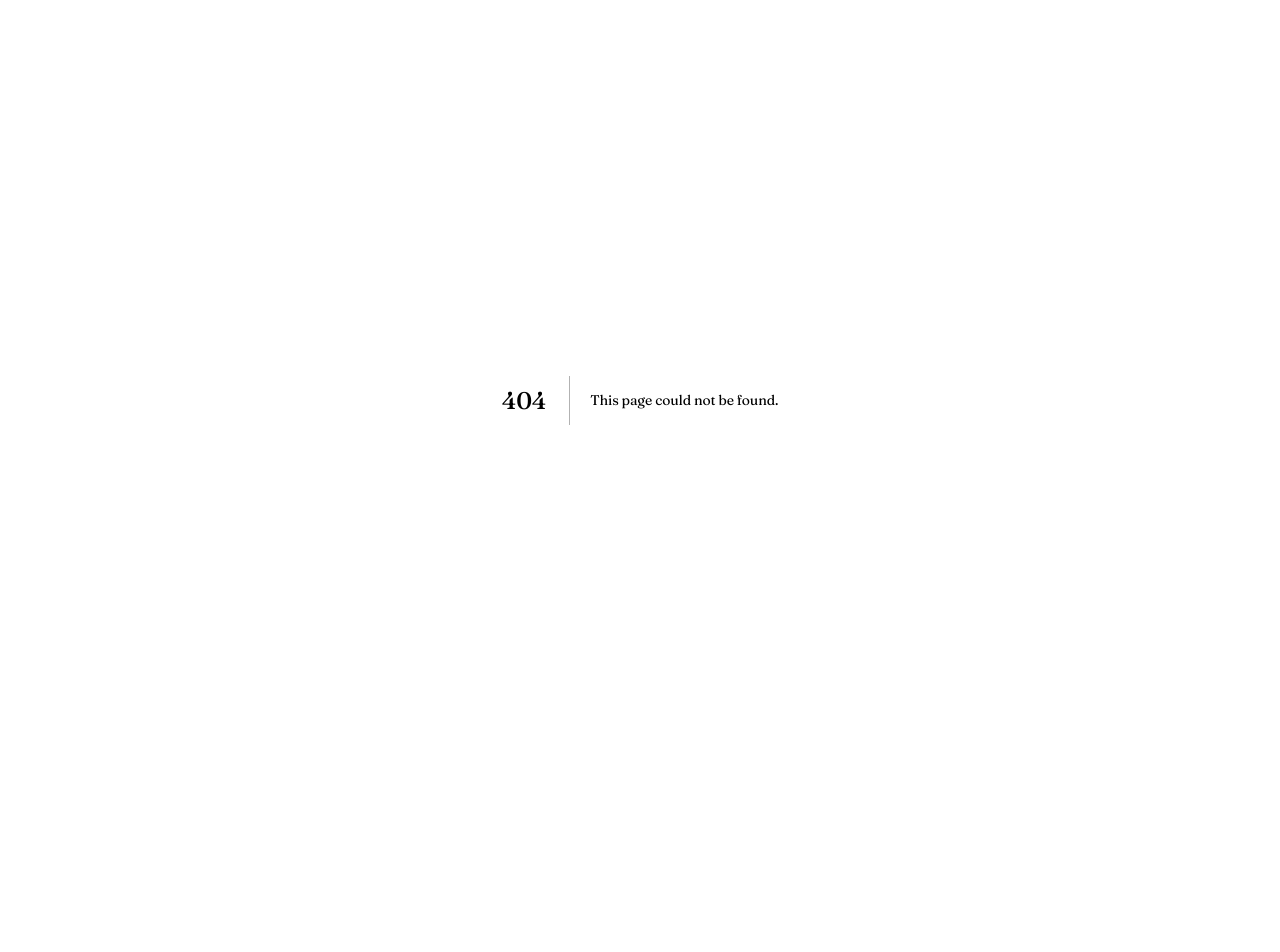
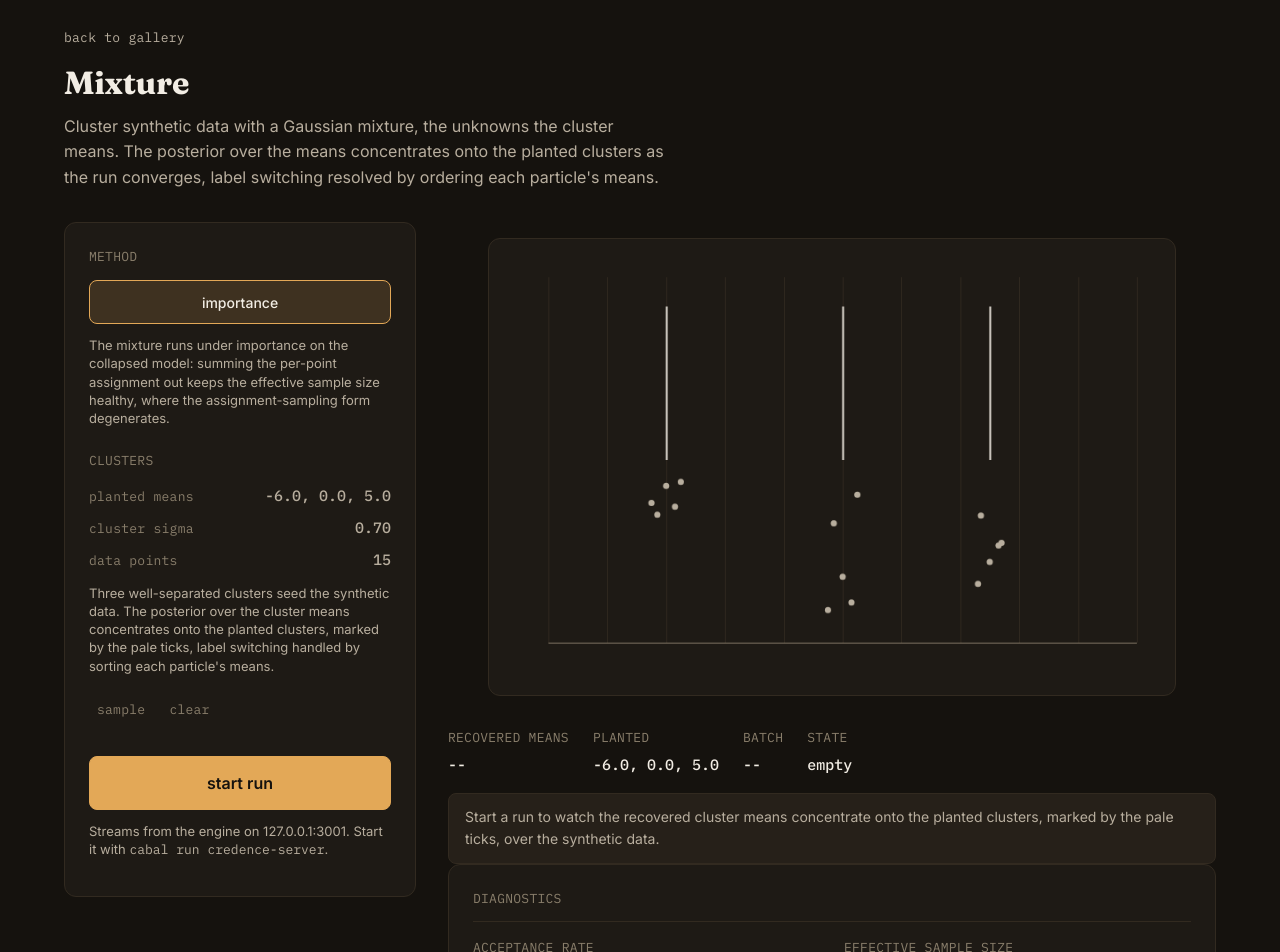
Before and after one commit to Abdalla-Eldoumani/credence, a Next.js app in the folder web/: page /mixture in a window 1280 px wide. Before the commit this address had no page. Shown: the top 952 px of the page. Before the commit the page ends 800 px from the top, so only its background shows below. Built offline with nearby package versions, Linux system fonts and the light colour scheme; no server answers.

Commit message:
mount the mixture demo in the live panel

```diff
--- /dev/null
+++ b/web/app/mixture/mixture.module.css
@@ -0,0 +1,157 @@
+.section {
+  margin-bottom: var(--space-6);
+}
+
+.section:last-child {
+  margin-bottom: 0;
+}
+
+.label {
+  display: block;
+  font-family: var(--font-mono);
+  font-size: var(--text-caption);
+  letter-spacing: 0.02em;
+  text-transform: uppercase;
+  color: var(--text-muted);
+  margin-bottom: var(--space-3);
+}
+
+.methodRow {
+  display: flex;
+  gap: var(--space-2);
+}
+
+.methodButton {
+  flex: 1;
+  appearance: none;
+  background: var(--surface-raised);
+  border: 1px solid var(--border-subtle);
+  border-radius: var(--radius-md);
+  color: var(--text-secondary);
+  font-family: var(--font-body);
+  font-size: var(--text-small);
+  font-weight: 500;
+  padding: var(--space-3) var(--space-4);
+  min-height: 44px;
+  cursor: pointer;
+  transition:
+    background-color var(--dur-short) var(--ease-entrance),
+    border-color var(--dur-short) var(--ease-entrance),
+    color var(--dur-short) var(--ease-entrance);
+}
+
+.methodButton:hover {
+  border-color: var(--border);
+  color: var(--text);
+}
+
+.methodButtonActive {
+  background: var(--accent-muted);
+  border-color: var(--accent);
+  color: var(--text);
+}
+
+.methodButton:disabled {
+  cursor: default;
+}
+
+.methodButton:focus-visible {
+  outline: 2px solid var(--focus-ring);
+  outline-offset: 2px;
+}
+
+.setup {
+  display: flex;
+  flex-direction: column;
+  gap: var(--space-2);
+}
+
+.setupRow {
+  display: flex;
+  align-items: baseline;
+  justify-content: space-between;
+  gap: var(--space-4);
+}
+
+.setupLabel {
+  font-family: var(--font-mono);
+  font-size: var(--text-caption);
+  letter-spacing: 0.02em;
+  color: var(--text-muted);
+}
+
+.setupValue {
+  font-family: var(--font-mono);
+  font-size: var(--text-num);
+  font-weight: 500;
+  color: var(--text-secondary);
+  font-variant-numeric: tabular-nums;
+}
+
+.dataActions {
+  display: flex;
+  gap: var(--space-2);
+  margin-top: var(--space-3);
+}
+
+.textButton {
+  appearance: none;
+  background: transparent;
+  border: none;
+  color: var(--text-muted);
+  font-family: var(--font-mono);
+  font-size: var(--text-caption);
+  letter-spacing: 0.02em;
+  padding: var(--space-2);
+  min-height: 44px;
+  cursor: pointer;
+}
+
+.textButton:hover {
+  color: var(--accent);
+}
+
+.textButton:focus-visible {
+  outline: 2px solid var(--focus-ring);
+  outline-offset: 2px;
+}
+
+.start {
+  appearance: none;
+  width: 100%;
+  background: var(--accent);
+  border: 1px solid var(--accent);
+  border-radius: var(--radius-md);
+  color: var(--bg);
+  font-family: var(--font-body);
+  font-size: var(--text-body);
+  font-weight: 600;
+  padding: var(--space-4);
+  min-height: 44px;
+  cursor: pointer;
+  transition: background-color var(--dur-short) var(--ease-entrance);
+}
+
+.start:hover {
+  background: var(--accent-strong);
+  border-color: var(--accent-strong);
+}
+
+.start:focus-visible {
+  outline: 2px solid var(--focus-ring);
+  outline-offset: 2px;
+}
+
+.hint {
+  color: var(--text-secondary);
+  font-size: var(--text-caption);
+  line-height: 1.4;
+  margin-top: var(--space-3);
+}
+
+.axisNote {
+  color: var(--text-muted);
+  font-family: var(--font-mono);
+  font-size: var(--text-caption);
+  line-height: 1.4;
+}
--- /dev/null
+++ b/web/app/mixture/page.tsx
@@ -0,0 +1,153 @@
+"use client";
+
+import { useCallback, useState } from "react";
+import { Diagnostics } from "@/components/Diagnostics";
+import { LivePanel } from "@/components/LivePanel";
+import { MixtureVisualizer } from "@/components/MixtureVisualizer";
+import type { Method, Summary } from "@/lib/stream";
+import styles from "./mixture.module.css";
+
+// The planted cluster means the server fixes (a broad Normal(0,10) prior, three
+// equally-weighted clusters, known sigma 0.7). These are marked crisp in --viz-analytic
+// so the recovered means visibly land on them; they match the server's planted clusters
+// exactly, so the demo and the recovery test agree on the oracle.
+const PLANTED_CLUSTERS = [-6.0, 0.0, 5.0];
+
+// The synthetic data points, the same fifteen the recovery test plants: five tightly
+// around each planted cluster, each cluster's deviations summing to zero so the sample
+// mean is exactly the planted value. Loaded by the "sample" affordance in one click
+// (edge case first launch), and POSTed verbatim to /run/mixture so the server recovers
+// these clusters.
+const SAMPLE_POINTS = [
+  -6.5, -5.5, -6.3, -5.7, -6.0, -0.5, 0.5, -0.3, 0.3, 0.0, 4.6, 5.4, 4.7, 5.3, 5.0,
+];
+
+export default function MixturePage() {
+  // The mixture is run under importance on the collapsed model regardless of method;
+  // the control stays for parity with the other demos but importance is the meaningful
+  // choice (the recovery and the server both run importance).
+  const [method] = useState<Method>("Importance");
+  const [points, setPoints] = useState<number[]>(SAMPLE_POINTS);
+  // Bumping this token tells the visualizer to (re)start a run with the current points.
+  // 0 means no run has been requested yet (empty state).
+  const [runToken, setRunToken] = useState(0);
+
+  // The latest summary and run-done flag drive the diagnostics readout, fed from the
+  // visualizer's single subscription so the page opens no second EventSource.
+  const [summary, setSummary] = useState<Summary | null>(null);
+  const [done, setDone] = useState(false);
+
+  const handleRunStart = useCallback(() => {
+    setSummary(null);
+    setDone(false);
+  }, []);
+
+  const handleSummary = useCallback((next: Summary) => {
+    setSummary(next);
+  }, []);
+
+  const handleRunDone = useCallback(() => {
+    setDone(true);
+  }, []);
+
+  const loadSample = useCallback(() => {
+    setPoints(SAMPLE_POINTS);
+  }, []);
+
+  const clearPoints = useCallback(() => {
+    setPoints([]);
+  }, []);
+
+  const startRun = useCallback(() => {
+    setRunToken((token) => token + 1);
+  }, []);
+
+  const controls = (
+    <>
+      <div className={styles.section}>
+        <span className={styles.label}>method</span>
+        <div className={styles.methodRow}>
+          <button
+            type="button"
+            className={`${styles.methodButton} ${styles.methodButtonActive}`}
+            aria-pressed={true}
+            disabled
+          >
+            importance
+          </button>
+        </div>
+        <p className={styles.hint}>
+          The mixture runs under importance on the collapsed model: summing the per-point assignment
+          out keeps the effective sample size healthy, where the assignment-sampling form
+          degenerates.
+        </p>
+      </div>
+
+      <div className={styles.section}>
+        <span className={styles.label}>clusters</span>
+        <div className={styles.setup}>
+          <div className={styles.setupRow}>
+            <span className={styles.setupLabel}>planted means</span>
+            <span className={styles.setupValue}>
+              {PLANTED_CLUSTERS.map((c) => c.toFixed(1)).join(", ")}
+            </span>
+          </div>
+          <div className={styles.setupRow}>
+            <span className={styles.setupLabel}>cluster sigma</span>
+            <span className={styles.setupValue}>0.70</span>
+          </div>
+          <div className={styles.setupRow}>
+            <span className={styles.setupLabel}>data points</span>
+            <span className={styles.setupValue}>{points.length.toString().padStart(2, "0")}</span>
+          </div>
+        </div>
+        <p className={styles.hint}>
+          Three well-separated clusters seed the synthetic data. The posterior over the cluster
+          means concentrates onto the planted clusters, marked by the pale ticks, label switching
+          handled by sorting each particle&apos;s means.
+        </p>
+        <div className={styles.dataActions}>
+          <button type="button" className={styles.textButton} onClick={loadSample}>
+            sample
+          </button>
+          <button type="button" className={styles.textButton} onClick={clearPoints}>
+            clear
+          </button>
+        </div>
+      </div>
+
+      <div className={styles.section}>
+        <button type="button" className={styles.start} onClick={startRun}>
+          {runToken === 0 ? "start run" : "restart"}
+        </button>
+        <p className={styles.hint}>
+          Streams from the engine on 127.0.0.1:3001. Start it with{" "}
+          <code>cabal run credence-server</code>.
+        </p>
+      </div>
+    </>
+  );
+
+  return (
+    <LivePanel
+      title="Mixture"
+      subtitle="Cluster synthetic data with a Gaussian mixture, the unknowns the cluster means. The posterior over the means concentrates onto the planted clusters as the run converges, label switching resolved by ordering each particle's means."
+      controls={controls}
+    >
+      <MixtureVisualizer
+        method={method}
+        points={points}
+        plantedClusters={PLANTED_CLUSTERS}
+        runToken={runToken}
+        onRunStart={handleRunStart}
+        onSummary={handleSummary}
+        onRunDone={handleRunDone}
+      />
+      <Diagnostics summary={summary} method={method} done={done} />
+      <p className={styles.axisNote}>
+        Position axis -10 to 10. ESS is the importance effective sample size; the collapsed mixture
+        keeps it healthy where the assignment-sampling form would collapse it to ~1.
+      </p>
+    </LivePanel>
+  );
+}
```
